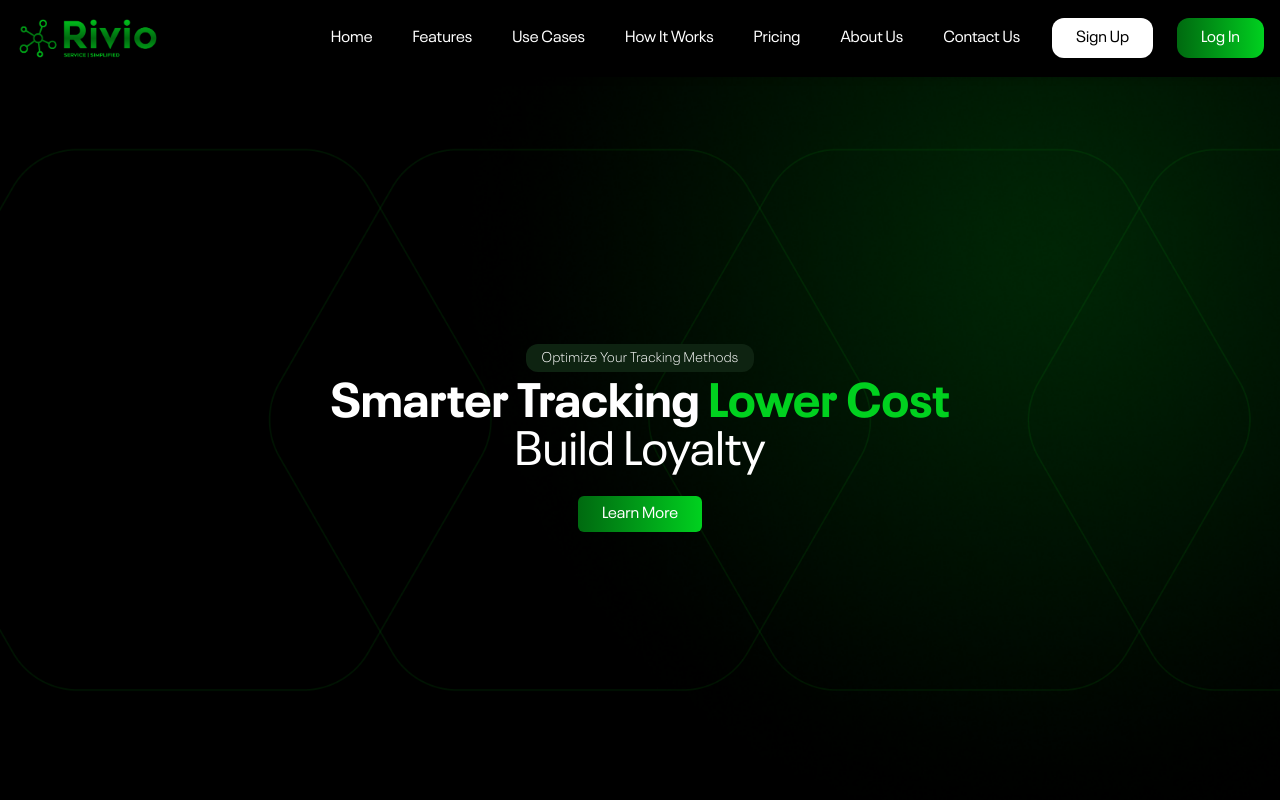
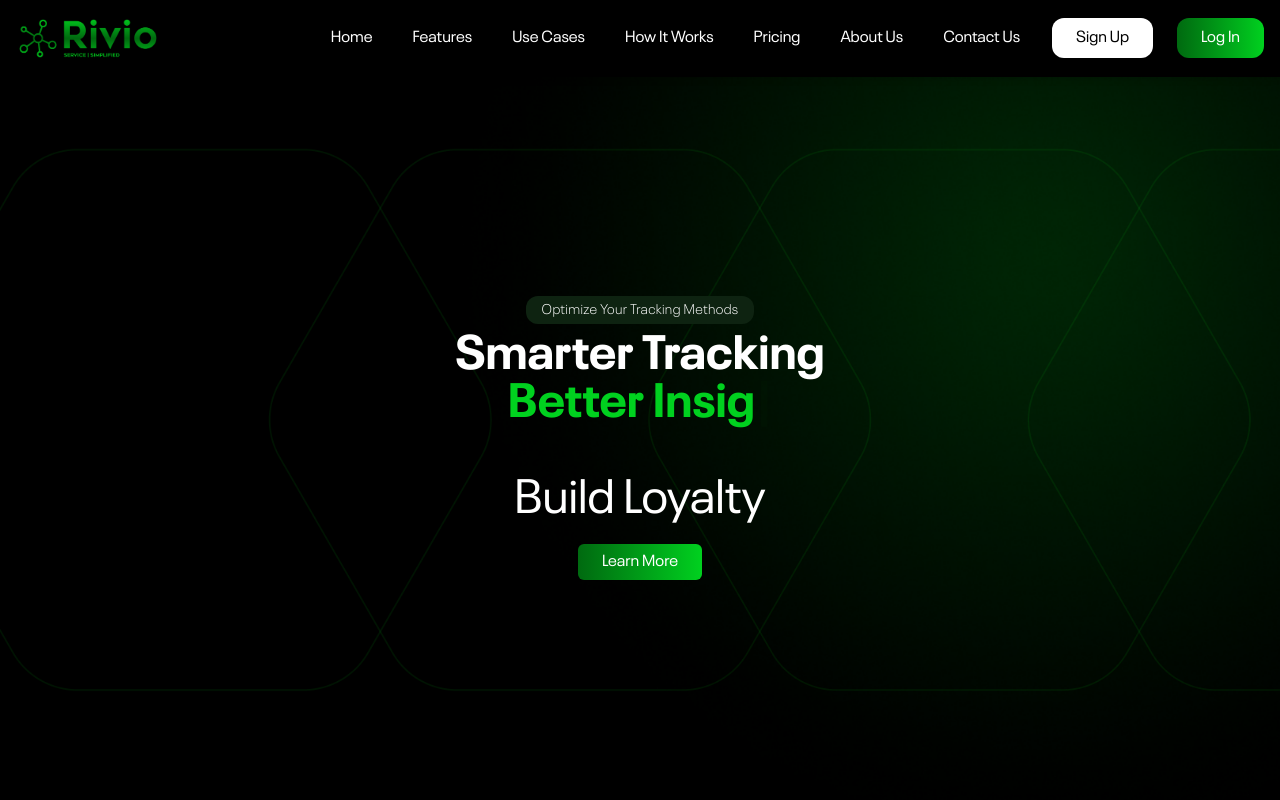
Before and after one commit to MuhammadAkil/rivio-io, a Next.js app: page / in a window 1280 px wide. Shown: the top 800 px of the page. Built offline with nearby package versions, Linux system fonts and the light colour scheme.

Commit message:
typewriter added

```diff
--- a/package.json
+++ b/package.json
@@ -3,7 +3,7 @@
   "version": "0.1.0",
   "private": true,
   "scripts": {
-    "dev": "next dev --no-turbo",
+    "dev": "next dev",
     "build": "next build",
     "start": "next start",
     "lint": "next lint"
@@ -22,7 +22,8 @@
     "react": "^19.0.0",
     "react-dom": "^19.0.0",
     "react-icons": "^5.5.0",
-    "react-tooltip": "^5.28.0"
+    "react-tooltip": "^5.28.0",
+    "typewriter-effect": "^2.21.0"
   },
   "devDependencies": {
     "@eslint/eslintrc": "^3",
--- a/src/components/Flow.tsx
+++ b/src/components/Flow.tsx
@@ -108,16 +108,19 @@ export default function Flow() {
         </div>
       </div>
     </div>
-           <div className="text-center max-w-6xl mb-10 mt-30">
-        <h2 className="text-white text-center text-4xl font-bold whitespace-nowrap">
-          Ready to see what <span className="text-[#00D11F]">Rivio can do?</span>
-        </h2>
-        <p className="mt-6 text-lg text-gray-300">
-                  Whether you need an off-the-shelf solution or custom integration, we’re here to help.</p>
-               <button className="mt-6 px-12 py-2 hover:bg-green-400 transition bg-gradient-to-r from-[#006A10] to-[#00D11F] text-white rounded-[12px]">
-      Get Started
-    </button>
-      </div>
+           <div className="text-center max-w-6xl mx-auto mb-10 mt-10 px-4 sm:px-6 lg:px-8">
+  <h2 className="text-white text-center text-2xl sm:text-3xl md:text-4xl font-bold whitespace-nowrap">
+    Ready to see what <span className="text-[#00D11F]">Rivio can do?</span>
+  </h2>
+  <p className="mt-4 sm:mt-6 text-sm sm:text-base md:text-lg text-gray-300 max-w-2xl mx-auto">
+    Whether you need an off-the-shelf solution or custom integration, we’re here to help.
+  </p>
+  <button
+    className="mt-4 sm:mt-6 px-6 sm:px-8 md:px-12 py-2 hover:bg-green-400 transition bg-gradient-to-r from-[#006A10] to-[#00D11F] text-white rounded-[12px] text-sm sm:text-base"
+  >
+    Get Started
+  </button>
+</div>
     </div>
   );
 }
--- a/src/components/UseCasesHero.tsx
+++ b/src/components/UseCasesHero.tsx
@@ -15,7 +15,7 @@ export default function UseCaseHero() {
         {/* Left Content */}
         <div className="flex flex-col items-center md:items-start md:max-w-md">
           <h1 className="text-white text-3xl sm:text-4xl md:text-5xl lg:max-w-3xl">
-            <span className="font-bold text-white block sm:inline">
+            <span className="font-bold text-white block sm:inline mr-2">
               Stay Ahead With
             </span>
             <span className="text-[#00D11F] font-bold block sm:inline">
--- a/src/components/heroSection.tsx
+++ b/src/components/heroSection.tsx
@@ -1,6 +1,7 @@
 'use client';
 import React from 'react';
 import Image from "next/image";
+import Typewriter from 'typewriter-effect';
 
 export default function HeroSection() {
     return (
@@ -20,9 +21,19 @@ export default function HeroSection() {
                     </p>
                     <h1 className="text-center text-white text-3xl sm:text-4xl md:text-5xl lg:max-w-3xl">
                         <span className="font-bold text-white block sm:inline">Smarter Tracking</span>
-                        <span className="text-[#00D11F] font-bold block sm:inline"> Lower Cost</span>
+                        <span className="text-[#00D11F] font-bold block sm:inline">
+                            <Typewriter
+                                options={{
+                                    strings: ["Lower Cost", "Higher ROI", "Better Insights", "Faster Results"],
+                                    autoStart: true,
+                                    loop: true,
+                                    delay: 50,
+                                    deleteSpeed: 50,
+                                }}
+                            />
+                        </span>
                         <br />
-                        <span className=" text-white block sm:inline">Build Loyalty</span>
+                        <span className="text-white block sm:inline">Build Loyalty</span>
                     </h1>
                     <div className="flex items-center my-5 justify-center">
                         <button className="bg-gradient-to-r from-[#006A10] to-[#00D11F] text-white px-6 py-1.5 rounded-md text-sm sm:text-base flex items-center gap-2">
```
Also changed, not shown: 1 other file (tests, documents, lock files or other folders). Lines whose indentation alone changed are shown as unchanged.
